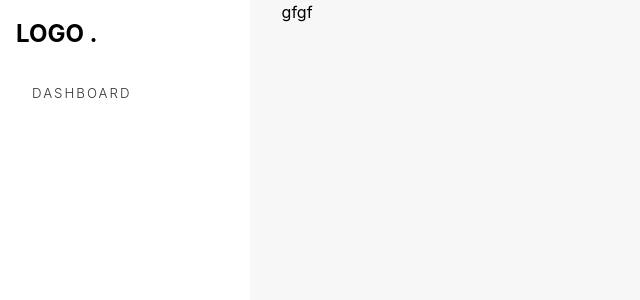
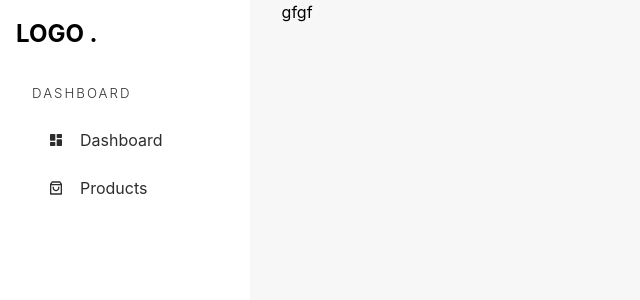
Before and after one commit to yashr775/AdminDashboard, a React (Vite) app: page /admin/dashboard in a window 1280 px wide. Shown: the top 300 px of the page, without its empty margins (0-640 px from the left). Built offline with nearby package versions, Linux system fonts and the light colour scheme.

Commit message:
EOD commit

```diff
--- a/package.json
+++ b/package.json
@@ -12,6 +12,7 @@
   "dependencies": {
     "react": "^18.3.1",
     "react-dom": "^18.3.1",
+    "react-icons": "^5.3.0",
     "react-router-dom": "^6.27.0",
     "saas": "^1.0.0"
   },
--- a/src/components/AdminSidebar.tsx
+++ b/src/components/AdminSidebar.tsx
@@ -1,12 +1,47 @@
+import { IconType } from "react-icons";
+import { RiDashboardFill, RiShoppingBag3Line } from "react-icons/ri";
+import { Link, useLocation } from "react-router-dom";
+
 const AdminSidebar = () => {
+  const location = useLocation();
   return (
     <aside>
       <h2>LOGO .</h2>
       <div>
         <h5>Dashboard</h5>
+        <ul>
+          <Li
+            url="/admin/dashboard"
+            text="Dashboard"
+            Icon={RiDashboardFill}
+            location={location}
+          ></Li>
+          <Li
+            url="/admin/product"
+            text="Products"
+            Icon={RiShoppingBag3Line}
+            location={location}
+          ></Li>
+        </ul>
       </div>
     </aside>
   );
 };
 
+interface LiProps {
+  url: string;
+  text: string;
+  location: Location;
+  Icon: IconType;
+}
+
+const Li = ({ url, text, location, Icon }: LiProps) => (
+  <li>
+    <Link to={url}>
+      <Icon />
+      {text}
+    </Link>
+  </li>
+);
+
 export default AdminSidebar;
```
Also changed, not shown: 1 other file (tests, documents, lock files or other folders).
